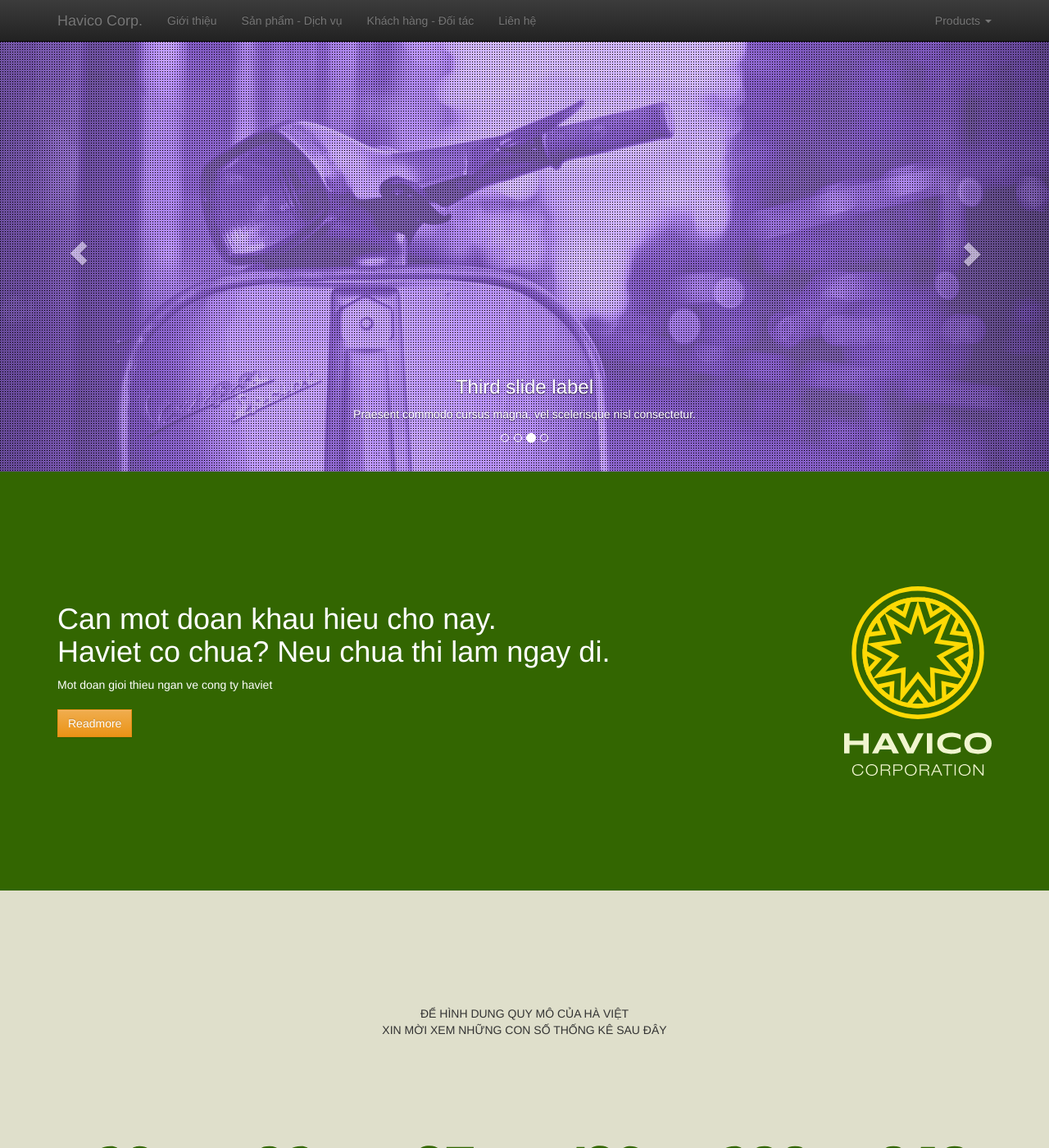
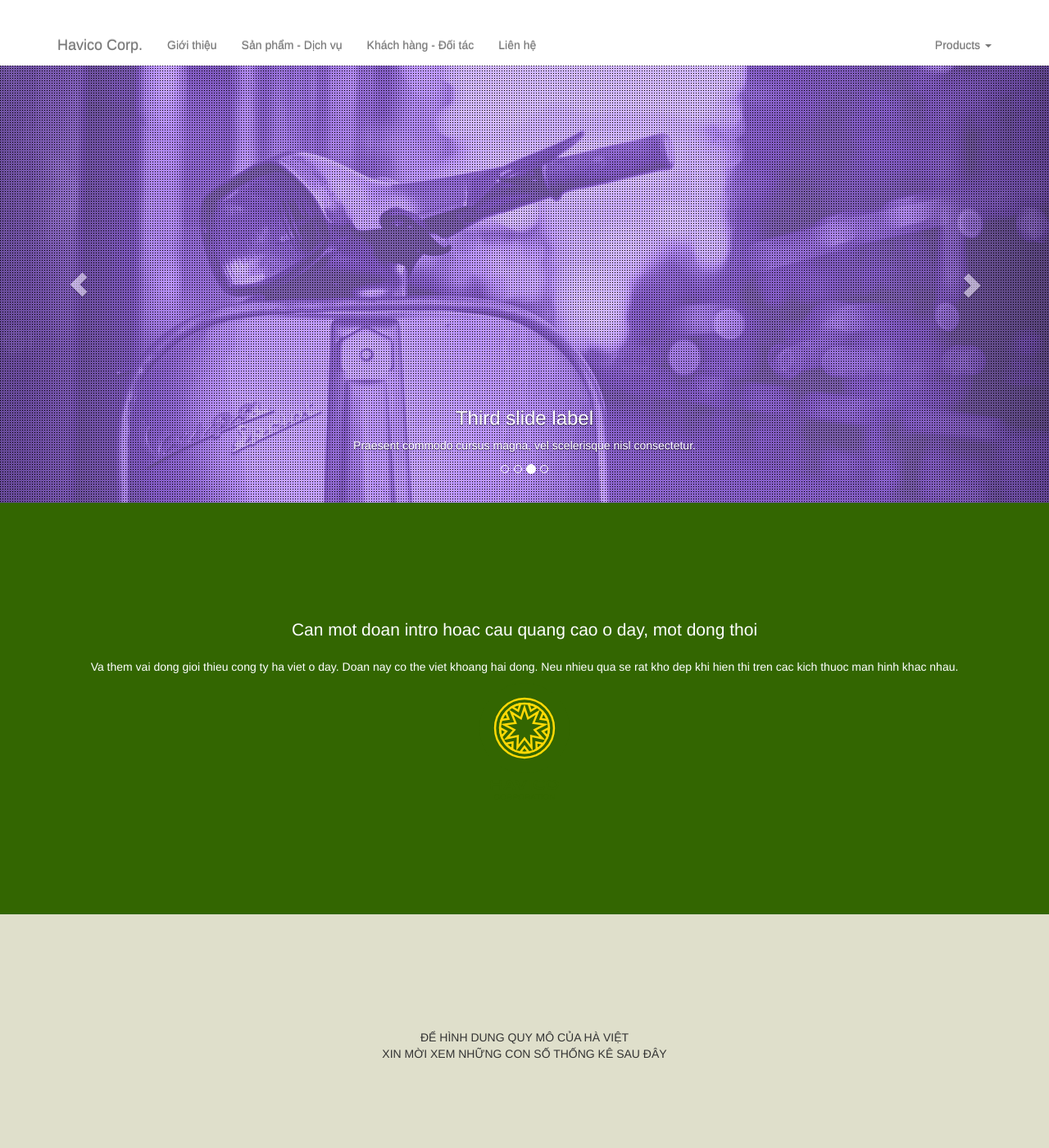
Before and after one commit to haviet/haviet.github.com, a Jekyll site: the page built from index.html, in a window 1280 px wide and 1400 px high. Shown: the whole window at 82% size. Built offline with Jekyll 4.4.1, drawn with Linux system fonts in a browser that asks for light colours.

Commit message:
update index

```diff
--- a/_includes/home-row-01.html
+++ b/_includes/home-row-01.html
@@ -1,30 +1,17 @@
 <div class="row-01">
 <!--<div class="shadow center-block"><img src="{{ site.imgs | prepend: site.baseurl }}/shadow.png" /></div>-->
   <div class="container">
-    <div class="row">
+    <div class="introtext text-center">
+      <p class="lead">Can mot doan intro hoac cau quang cao o day, mot dong thoi</p>
+      <p>Va them vai dong gioi thieu cong ty ha viet o day. Doan nay co the viet khoang hai dong. Neu nhieu qua se rat kho dep khi hien thi tren cac kich thuoc man hinh khac nhau.</p>
+    </div>
 
-      <div class="col-sm-8">
-        <div class="jumbo">
-          <!-- <img src="{{ site.imgs | prepend: site.baseurl }}/rf-slogan.svg" /> -->
-          <h4 class="text-center visible-xs">Can mot doan khau hieu cho nay.<br>Haviet co chua? Neu chua thi lam ngay di.</h4>
-          <h3 class="visible-sm">Can mot doan khau hieu cho nay.<br>Haviet co chua? Neu chua thi lam ngay di.</h3>
-          <h2 class="visible-md">Can mot doan khau hieu cho nay.<br>Haviet co chua? Neu chua thi lam ngay di.</h2>
-          <h1 class="visible-lg">Can mot doan khau hieu cho nay.<br>Haviet co chua? Neu chua thi lam ngay di.</h1>
-          <p class="text-center visible-xs"> Mot doan gioi thieu ngan ve cong ty haviet<br><br>
-              <button type="button" class="btn btn-warning">Readmore</button>
-          </p>
-          <p class="hidden-xs"> Mot doan gioi thieu ngan ve cong ty haviet<br><br>
-              <button type="button" class="btn btn-warning">Readmore</button>
-          </p>
-        </div>
+      <div class="logo text-center">
+
+          <img src="{{ site.imgs | prepend: site.baseurl }}/hv03.svg" />
+
       </div>
 
-      <div class="col-sm-4">
-        <div class="logo hidden-xs text-right">
-          <img src="{{ site.imgs | prepend: site.baseurl }}/hv02.svg" />
-        </div>
-      </div>
 
-    </div>
   </div>
 </div>
--- a/_includes/site_navi.html
+++ b/_includes/site_navi.html
@@ -1,5 +1,5 @@
 <div class="navbar navbar-inverse navbar-fixed-top" role="navigation">
-  <div class="container">
+  <div class="container top-nav">
     <div class="navbar-header">
       <button type="button" class="navbar-toggle" data-toggle="collapse" data-target=".navbar-collapse">
         <span class="sr-only">Toggle navigation</span>
@@ -7,7 +7,9 @@
         <span class="icon-bar"></span>
         <span class="icon-bar"></span>
       </button>
-      <a class="navbar-brand" href="{{ site.baseurl }}/">Havico Corp.</a>
+
+        <a class="navbar-brand" href="{{ site.baseurl }}/">Havico Corp.</a>
+
     </div>
     <div class="navbar-collapse collapse">
       <ul class="nav navbar-nav">
--- a/haviet/customize.css
+++ b/haviet/customize.css
@@ -1,17 +1,18 @@
 /* for customizing css */
 .no-gutter [class*="-2"] {padding-left:0;padding-right:0;}
-body {background:#eee;}
-.header {background: #000; padding:3em 0 0em; position:relative; } /* #fefefe url('images/bg.png');  */
+body {background:#fff;}
+.header {background: #fff; padding: 80px 0 0; position:relative; } /* #fefefe url('images/bg.png');  */
 .slide { position:relative; overflow:hidden; }
 .dotover { background: url('images/dotover.gif'); width:100%; height:100%; position:absolute; top:0px; left:0px;  }
 .carousel-inner .item img { width:100%; }
 .prd-slideshow { background:#fff; height:250px; }
 .headimg { width: 100%; }
 
+.navbar { height: 80px; background: rgba(255,255,255,0.8); border: none; }
+.top-nav { margin-top: 30px; }
+
 .row-01 { background: #336601; color:#fff; padding:10em 0; }
-.shadow { height: 3em; }
-.shadow img { position: relative; left:50%; margin-left:-370px; }
-.logo img { width: 50%; }
+
 .jumbo img { width: 100%; }
 
 .row-02 { background: #dfdfcb; }
```
Also changed, not shown: _includes/home-row-01-backup.html (added, +30 -0 lines), haviet/images/hv03.svg (added).
